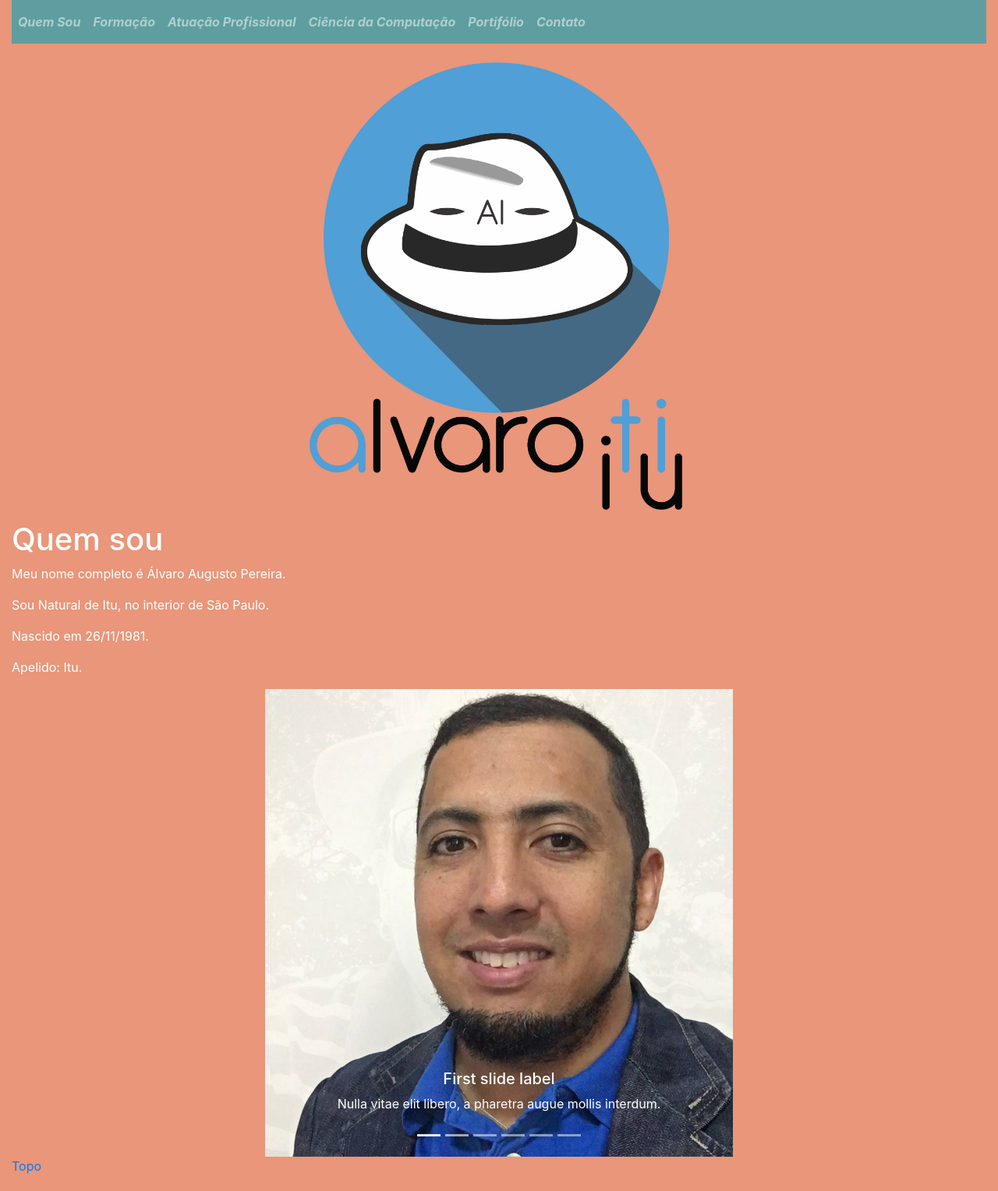
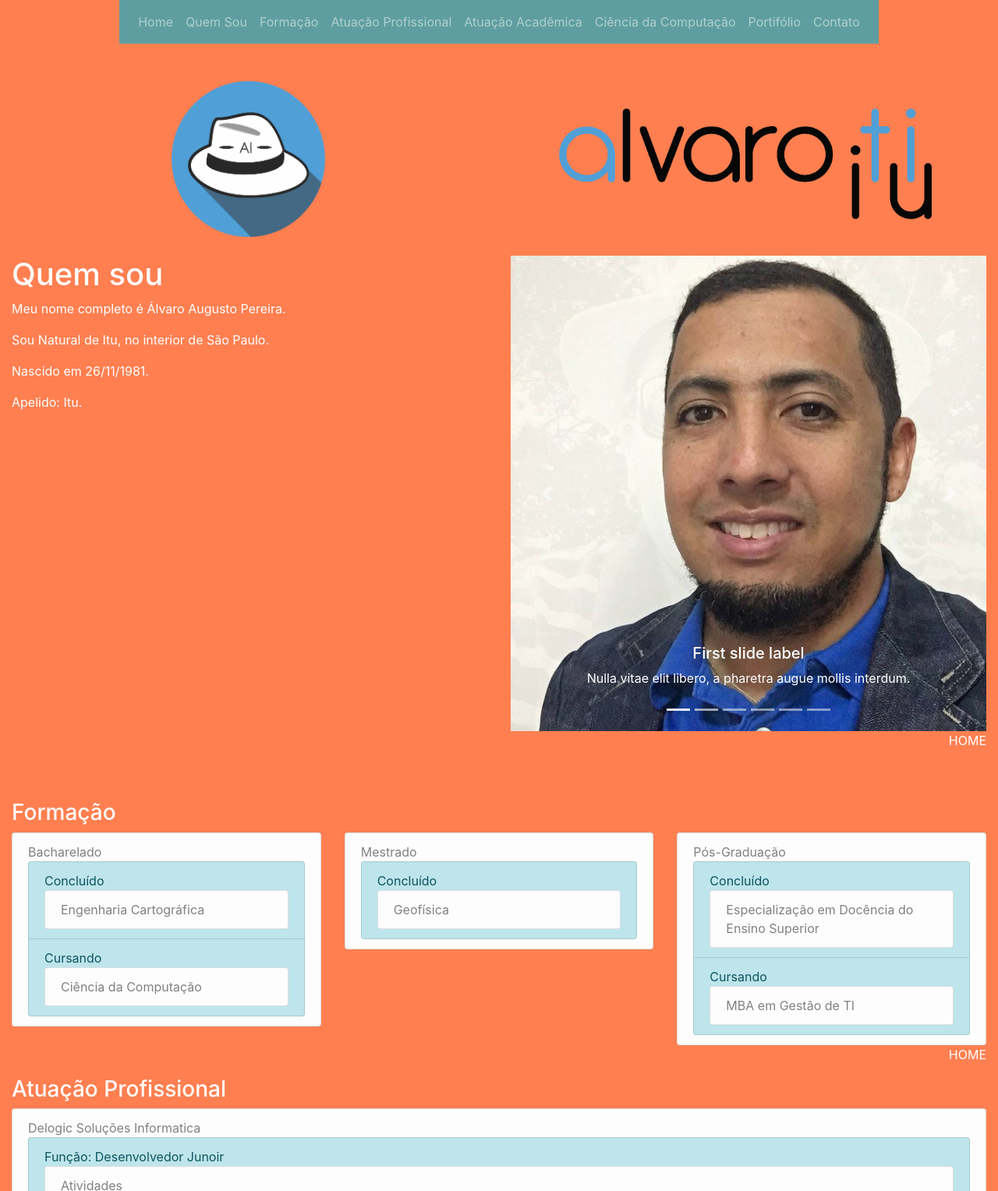
Before and after one commit to alvaroitu/paginaPessoalAntiga, a plain HTML site: page index.html in a window 1280 px wide. Shown: the top 1528 px of the page at 78% size. Drawn offline with Linux system fonts and the light colour scheme.

Commit message:
testando cores

```diff
--- /dev/null
+++ b/css/estilo.css
@@ -0,0 +1,27 @@
+.container-fluid{
+    background-color: rgb(255, 127, 80);
+}
+
+#navbarMenu{
+    background-color: cadetblue;
+
+}
+
+#navbarTopo{
+    background-color: cadetblue;
+    color: cyan;
+
+}
+
+.navbar-dark.navbarTopo{
+    color: cyan;
+}
+
+.classtopo{
+    text-decoration: none;
+    color: white;
+}
+
+.classtopo:hover{
+    text-decoration: none;
+}
--- a/index.html
+++ b/index.html
@@ -5,12 +5,16 @@
     <meta name="viewport" content="width=device-width, initial-scale=1, shrink-to-fit=no">
     <title>Álvaro Itu Page</title>
     <link rel="stylesheet" href="css/bootstrap.min.css">
+    <link rel="stylesheet" href="css/estilo.css">
 </head>
 <body style="color: white;">
-  <div class="container-fluid" style="background-color:darksalmon;">
+  <div class="container-fluid">
     <a name="topo"></a>
 
-        <nav class="navbar navbar-expand-lg navbar-nav navbar-fixed-top navbar-dark font-weight-bold font-italic" style="background-color:cadetblue;">
+    <div class="row  justify-content-center ">
+      <div class="justify-content-center">
+
+        <nav class="navbar navbar-expand-lg navbar-dark" id="navbarTopo">
 
           <button class="navbar-toggler"
                   type="button"
@@ -25,6 +29,9 @@
         <div class="collapse navbar-collapse" id="navbarMenu">
           <ul class="navbar-nav">
             <li class="nav-item">
+            <a class="nav-link" href="#home">Home</a>
+          </li>
+          <li class="nav-item">
             <a class="nav-link" href="#quemsou">Quem Sou</a>
           </li>
           <li class="nav-item">
@@ -34,39 +41,75 @@
               <a class="nav-link" href="#profissional">Atuação Profissional</a>
           </li>
           <li class="nav-item">
+            <a class="nav-link" href="#">Atuação Acadêmica</a>
+          </li>
+          <li class="nav-item">
               <a class="nav-link" href="#cienciacomputacao">Ciência da Computação</a>
           </li>
+
           <li class="nav-item">
-              <a class="nav-link" href="#cienciacomputacao">Portifólio</a>
+            <a class="nav-link" href="#">Portifólio</a>
           </li>
+
           <li class="nav-item">
               <a class="nav-link" href="#contato">Contato</a>
           </li>
-            <li class="nav-item">
-
-            </li>
-
         </ul>
         </div>
 
       </nav>
 
-
-    </br>
-    <div>
-        <img src="images/logo/AlvaroItuTI.png" class="rounded mx-auto d-block img-fluid" style="width: 500px;">
+      </div>
     </div>
 
 
+
+
+
+    </br>
+
+
+
+
+    </br>
+
+
+
+
+
+
+
+
+
+
+
+
+
+
+
+    <div class="row align-items-center">
+      <div class="col-sm">
+        <img src="images/logo/AlvaroItuLogo.png" class="rounded mx-auto d-block img-fluid" style="width: 200px;">
+      </div>
+      <div class="col-sm">
+        <img src="images/logo/AlvaroItuTexto.png" class="rounded mx-auto d-block img-fluid" style="width: 500px;">
+      </div>
+    </div>
+
+  </br>
+
+    <div class="row">
+      <div class="col-sm">
           <h1><a name="quemsou"> </a> Quem sou</h1>
           <p> Meu nome completo é Álvaro Augusto Pereira.  </p>
           <p> Sou Natural de Itu, no interior de São Paulo.</p>
           <p> Nascido em 26/11/1981.</p>
           <p> Apelido: Itu. </p>
+      </div>
 
         <!-- INICIO CARROSSEL -->
       <!-- <div class="row justify-content-center" > -->
-        <div class="rounded mx-auto d-block img-fluid" style="width: 600px;">
+        <div class="col-sm">
           <div id="carouselFade" class="carousel slide carousel-fade" data-ride="carousel">
 
             <ol class="carousel-indicators">
@@ -134,14 +177,19 @@
             </a>
           </div>
       </div>
+    </div>
   <!--   </div> -->
         <!-- FIM DO CARROSSEL -->
-        <a href="#topo">Topo</a>
+
+        <p class="text-right"><a class="classtopo" href="#topo">HOME</a></p>
+
+
     </br>
     </br>
 
         <h3><a name="formacao"> </a>Formação</h3>
-    <div>
+      <div class="row">
+        <div class="col-md">
           <ul class="list-group">
               <li class="list-group-item list-group-item-light">Bacharelado
                   <ul class="list-group">
@@ -158,7 +206,8 @@
                   </ul>
               </li>
           </ul>
-
+        </div>
+        <div class="col-md">
           <ul class="list-group">
             <li class="list-group-item list-group-item-light">Mestrado
                 <ul class="list-group">
@@ -170,8 +219,8 @@
                 </ul>
             </li>
           </ul>
-
-
+        </div>
+        <div class="col-md">
           <ul class="list-group">
             <li class="list-group-item list-group-item-light">Pós-Graduação
                 <ul class="list-group">
@@ -189,8 +238,10 @@
             </li>
           </ul>
         </div>
+      </div>
 
-    <a href="#topo">Topo</a>
+
+      <p class="text-right"><a class="classtopo" href="#topo">HOME</a></p>
 
     <h3><a name="profissional"> </a>Atuação Profissional</h3>
     <div>
@@ -234,8 +285,9 @@
     </div>
 
 
+    <p class="text-right"><a class="classtopo" href="#topo">HOME</a></p>
 
-    <h1><a name="cienciacomputacao"> </a> Ciência da Computação</h1> <a href="#topo">Topo</a>
+    <h1><a name="cienciacomputacao"> </a> Ciência da Computação</h1>
     <p> Comecei na Prospectors como processador de dados de campo, </p>
 
     <p> depois subgerente de processamento de dados e em seguida assumi a gerência.</p>
@@ -246,8 +298,9 @@
 
     <p> Participei voluntariamente de um voo, apesar de não gostar de voar, de busca/resgate de uma de nossas aeronaves que sofreu acidente.</p>
 
+    <p class="text-right"><a class="classtopo" href="#topo">HOME</a></p>
 
-    <h1><a name="contato"> </a> Contato</h1> <a href="#topo">Topo</a>
+    <h1><a name="contato"> </a> Contato</h1>
 
     <p> Comecei na Prospectors como processador de dados de campo, </p>
 
@@ -261,6 +314,8 @@
 
    <p> Participei voluntariamente de um voo, apesar de não gostar de voar, de busca/resgate de uma de nossas aeronaves que sofreu acidente.</p>
 
+   <p class="text-right"><a class="classtopo" href="#topo">HOME</a></p>
+
 
    <script src="js/jquery.min.js"></script>
    <script src="js/popper.min.js"></script>
```
Also changed, not shown: teste.html (deleted, +0 -65 lines). Lines whose indentation alone changed are shown as unchanged.
